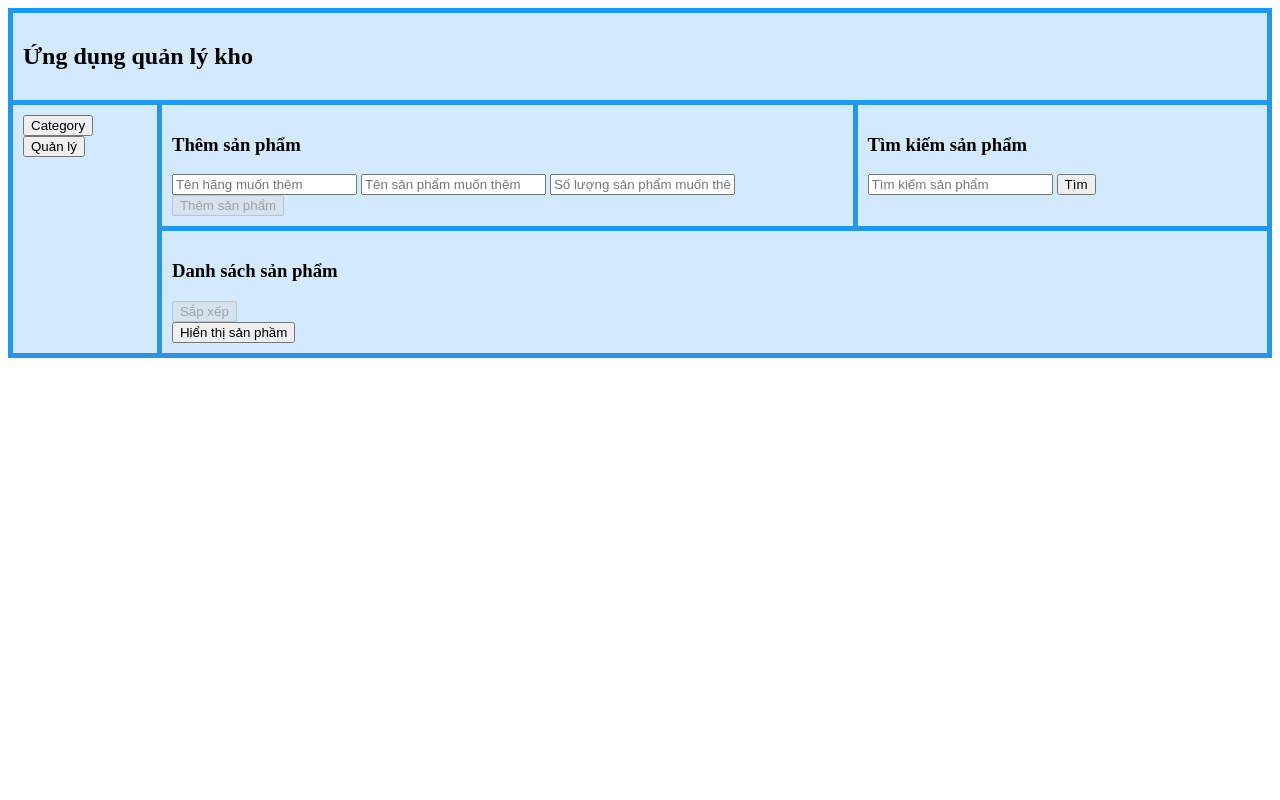
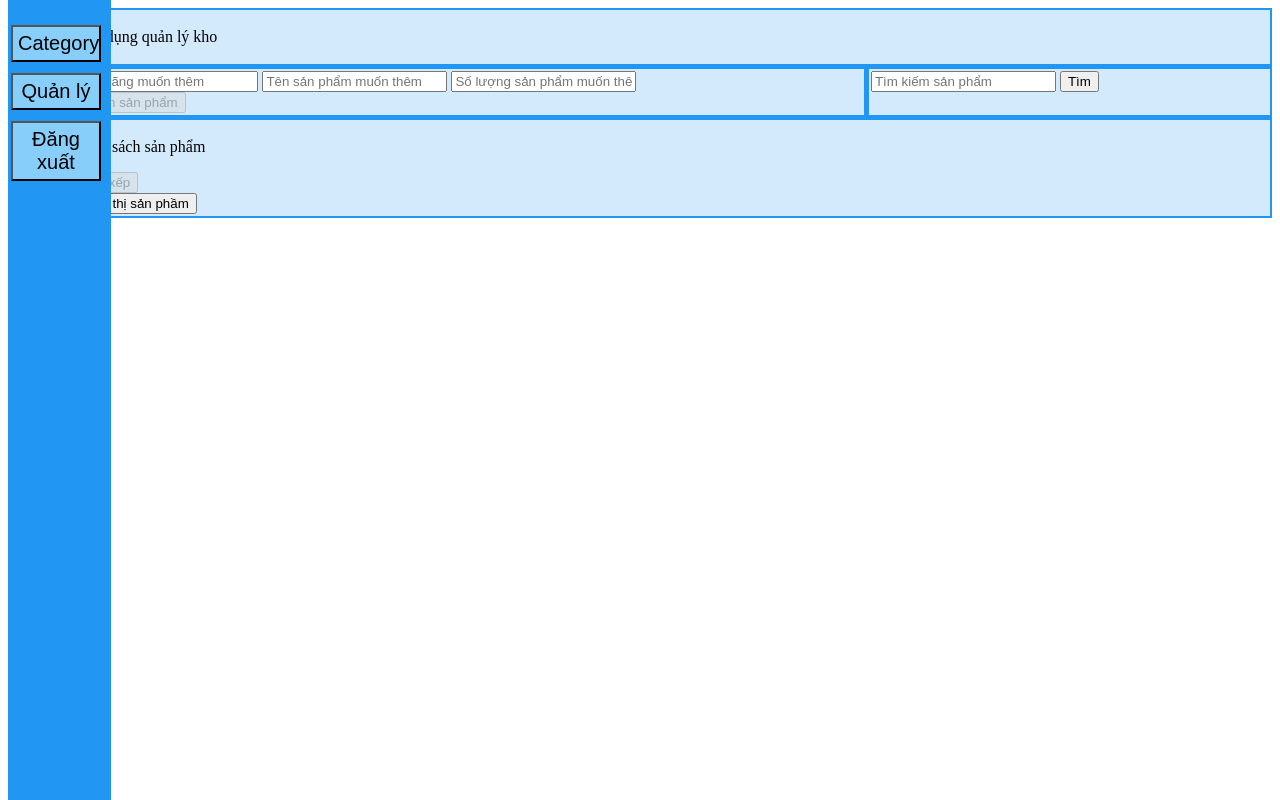
Before and after one commit to TDHuy98/CaseModule1, a plain HTML site: page Quản lý kho sản phẩm.html in a window 1280 px wide. Drawn offline with Linux system fonts and the light colour scheme.

Commit message:
havent done search, make UI and login page

```diff
--- a/Quản lý kho sản phẩm.html
+++ b/Quản lý kho sản phẩm.html
@@ -6,17 +6,33 @@
     <link href="UIForMainPage.css" type="text/css" rel="stylesheet">
 </head>
 <body>
+
 <div class="grid-container">
-    <div class="item1">
-        <h2>Ứng dụng quản lý kho</h2>
+    <div class="item1" >
+        <p>Ứng dụng quản lý kho</p>
     </div>
-    <div class="item2">
-        <button onclick="category">Category</button><br>
-        <button onclick="quanly">Quản lý</button>
+    <div class="item2"
+         style="position: fixed; display: block; height: 100%;
+    z-index: 1;
+    width: 99px;
+    left: 8px;
+    top: 0;
+    background-color: #2196F3;
+    overflow-x: hidden;
+    padding-top: 20px;">
+        <a>
+            <button onclick="category">Category</button>
+            <br></a>
+        <a>
+            <button onclick="quanly">Quản lý</button>
+            <br></a>
+        <a>
+            <button onclick="logout()">Đăng xuất</button>
+            <br></a>
     </div>
     <div class="item3">
         <form method="get">
-            <h3>Thêm sản phẩm</h3>
+
             <label for="spthem"></label><input type="text" id="spthem" placeholder="Tên hãng muốn thêm">
             <label for="nameinp"></label><input type="text" id="nameinp"
                                                 placeholder="Tên sản phẩm muốn thêm">
@@ -24,16 +40,16 @@
             <label for="amountinp"></label><input type="text" id="amountinp"
                                                   placeholder="Số lượng sản phẩm muốn thêm">
         </form>
-        <input id="thembtn" type="submit" disabled onclick="themsp();" value="Thêm sản phẩm">
+        <input style="cursor: pointer" id="thembtn" type="submit" disabled onclick="themsp();" value="Thêm sản phẩm">
     </div>
     <div class="item4">
-        <h3>Tìm kiếm sản phẩm</h3>
+
         <input type="search" id="search" placeholder="Tìm kiếm sản phẩm">
-        <input type="submit" onclick="timkiem()" value="Tìm">
+        <input style="cursor: pointer" type="submit" onclick="timkiem()" value="Tìm">
     </div>
 
     <div class="item5">
-        <h3>Danh sách sản phẩm</h3>
+        <p>Danh sách sản phẩm</p>
         <div class="dropdown">
             <button onclick="myFunction()" id="dropbtn" class="dropbtn" disabled>Sắp xếp</button>
             <div id="myDropdown" class="dropdown-content">
@@ -58,11 +74,13 @@
 
             </div>
         </div>
-        <div class="item5" id="p1">
-            <button onclick="hienthisp();document.getElementById('dropbtn').removeAttribute('disabled');document.getElementById('thembtn').removeAttribute('disabled')">
+        <div class="item5" >
+            <a id="p1">
+            <button style="cursor: pointer" onclick="hienthisp();document.getElementById('dropbtn').removeAttribute('disabled');document.getElementById('thembtn').removeAttribute('disabled')">
                 Hiển thị sản
                 phầm
             </button>
+            </a>
         </div>
     </div>
 </div>
--- a/UIForMainPage.css
+++ b/UIForMainPage.css
@@ -99,6 +99,7 @@
 
 .item2 {
     grid-area: menu;
+
 }
 
 .item3 {
@@ -114,18 +115,74 @@
 }
 
 .grid-container {
+
     display: grid;
     grid-template-areas:
-    'header header header header header header'
-    'menu add add search search search'
-    'menu footer footer footer footer footer';
+    'menu header header header header header header header'
+    'menu add add add add search search search'
+    'menu footer footer footer footer footer footer footer';
     gap: 5px;
     background-color: #2196F3;
-    padding: 5px;
+    padding: 2px;
+
 }
 
 .grid-container > div {
     background-color: rgba(255, 255, 255, 0.8);
     text-align: left;
-    padding: 10px 10px;
+    padding: 2px 2px;
 }
+
+
+/*.item2 {*/
+/*    height: 100%;*/
+/*    position: fixed;*/
+/*    z-index: 1;*/
+/*    background-color: #111;*/
+/*    overflow-x: hidden;*/
+/*    padding-top: 20px;*/
+/*}*/
+
+.item2 a {
+    padding: 5px 1px 6px 1px;
+    font-size: 20px;
+    text-decoration: none;
+    text-align: left;
+    color: #2196F3;
+    display: block;
+}
+.item2 a button{
+    width: 90px;
+    font-size: 20px;
+    padding: 5px 5px 5px 5px ;
+    background-color: lightskyblue;
+    cursor: pointer;
+}
+
+.item2 a button:hover button:focus{
+    background-color: dodgerblue;
+}
+/*.item2 a:hover {*/
+/*    color: #f1f1f1;*/
+/*}*/
+
+/*.main {*/
+/*    margin-left: 160px; !* Same as the width of the sidenav *!*/
+/*    font-size: 28px; !* Increased text to enable scrolling *!*/
+/*    padding: 0px 10px;*/
+/*}*/
+
+/*@media screen and (max-height: 450px) {*/
+/*    .sidenav {padding-top: 15px;}*/
+/*    .sidenav a {font-size: 18px;}*/
+/*}*/
+
+
+
+
+.grid-list{
+    display: grid;
+    grid-template-areas:
+    'stt brand brand model model amount amount adjust adjust'
+    'number pbrand pbrand pmodel pmodel pamount pamount padjust padjust'
+}
--- a/quản lý kho sản phẩm.js
+++ b/quản lý kho sản phẩm.js
@@ -243,3 +243,7 @@ window.onclick = function (event) {
         }
     }
 }
+
+function logout(){
+    window.location="LoginForm.html"
+}
```
Also changed, not shown: LoginForm.html (+6 -6 lines).
